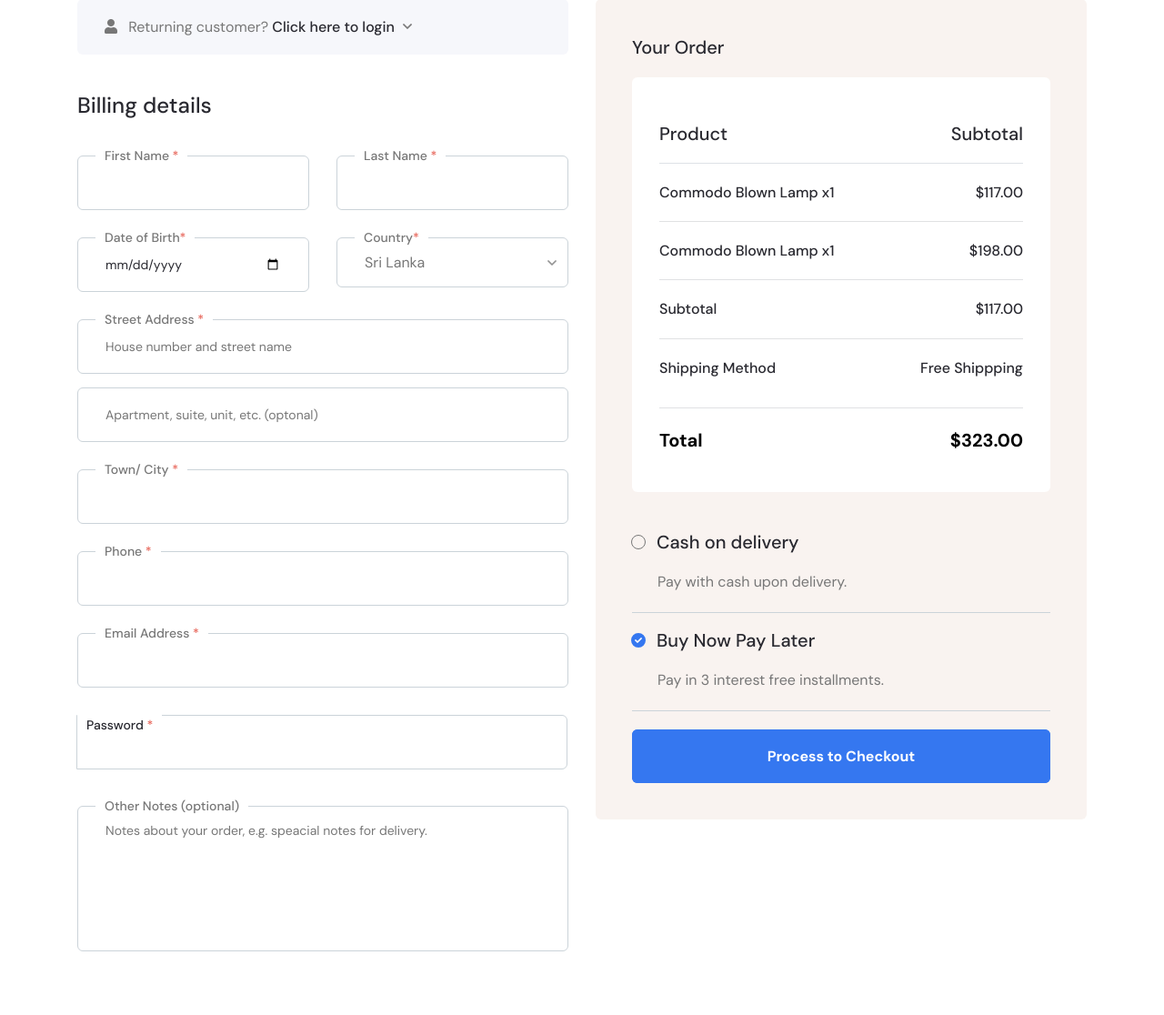
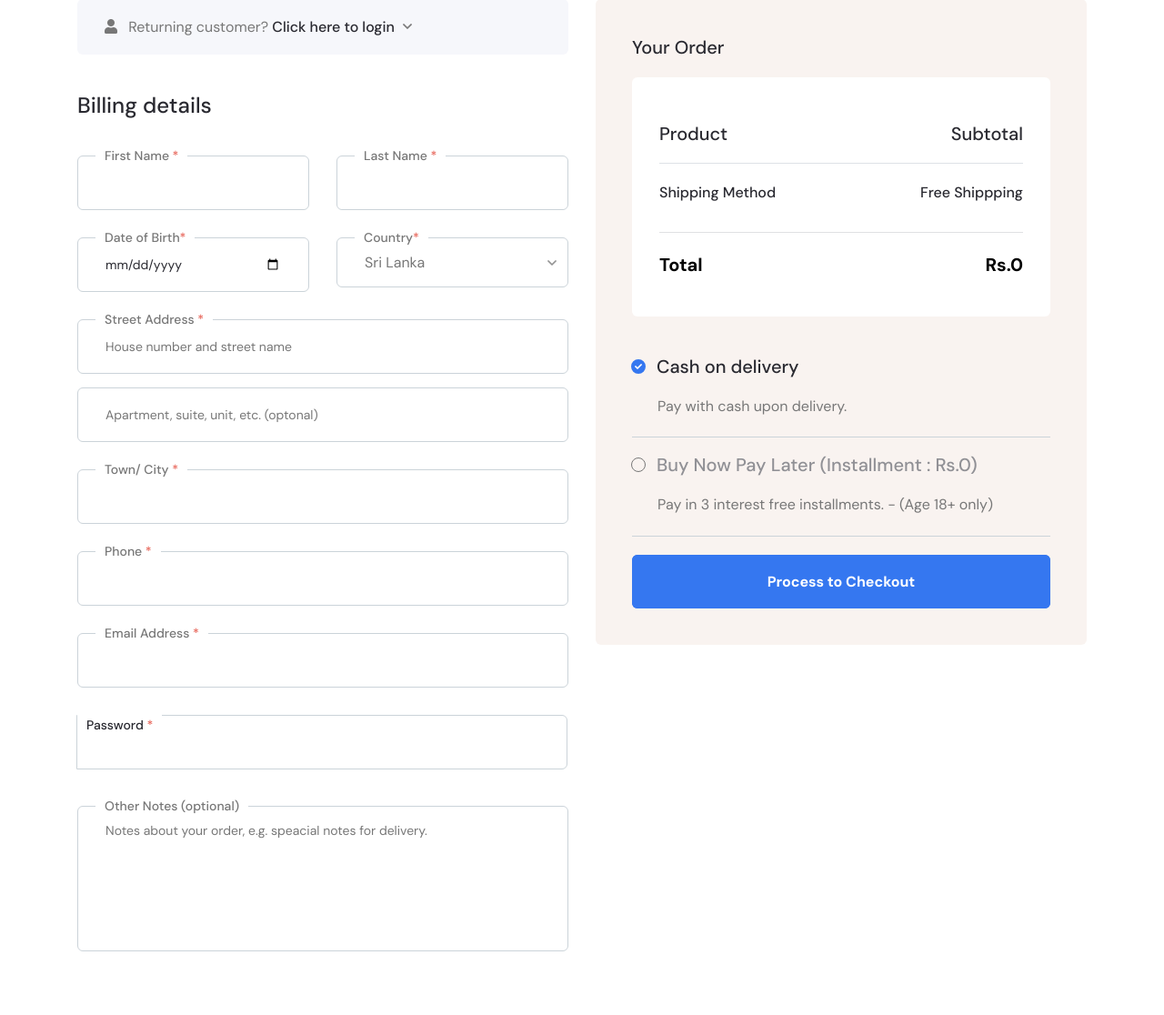
Before and after one commit to shyamanga96/bumbele-bee, a CodeIgniter app: page /bumble-bee/index.php/pages/checkout in a window 1280 px wide. Shown: the part 161-1277 px from the top of the page at 91% size. Run offline with CodeIgniter, Linux system fonts and the light colour scheme; some web fonts are replaced.

Commit message:
Checkout Func

```diff
--- a/application/controllers/Pages.php
+++ b/application/controllers/Pages.php
@@ -6,6 +6,7 @@ class Pages extends CI_Controller {
 	function __construct() {
 		parent::__construct();
 		$this->load->model('Admin_model');
+		$this->load->model('Customer_model');
 
 	}
 
@@ -91,6 +92,22 @@ class Pages extends CI_Controller {
 
 	public function checkout()
 	{
-		$this->load->view('checkout');
+		$user_data = $this->session->userdata();
+
+		$data['nodata']= 0;
+		$data['age'] = 0;
+
+		if (isset($user_data['customerId'])) {
+			$data['customer'] = $this->Customer_model->getCustomerDetailsById($user_data['customerId']);
+
+			$from = new DateTime($data['customer']->birthday);
+			$to   = new DateTime('today');
+
+			if ($from->diff($to)->y >=18) {
+				$data['age'] = 1;
+			}
+		}
+
+		$this->load->view('checkout',$data);
 	}
 }
--- a/application/models/Customer_model.php
+++ b/application/models/Customer_model.php
@@ -25,6 +25,14 @@ class Customer_model extends CI_Model {
    return $this->db->insert_id();
  }
 
+ public function getCustomerDetailsById($id)
+ {
+   $this->db->where('id', $id);
+   $query = $this->db->get('customers');
+
+   return $query->row();
+ }
+
 
 
 
--- a/application/views/checkout.php
+++ b/application/views/checkout.php
@@ -21,9 +21,10 @@
     <!-- Start Checkout Area  -->
     <div class="axil-checkout-area axil-section-gap">
         <div class="container">
-            <form action="#">
+            <form method="POST" action="<?php echo base_url(); ?>user/customerLoginCheck" >
                 <div class="row">
                     <div class="col-lg-6">
+                        <?php if (!isset($customer)) { ?>
                             <div class="axil-checkout-notice">
                                 <div class="axil-toggle-box">
                                     <div class="toggle-bar"><i class="fas fa-user"></i> Returning customer? <a href="javascript:void(0)" class="toggle-btn">Click here to login <i class="fas fa-angle-down"></i></a>
@@ -31,34 +32,32 @@
                                     <div class="axil-checkout-login toggle-open">
                                         <p>If you didn't Logged in, Please Log in first.</p>
                                         <div class="signin-box">
-                                        <div class="form-group">
-                                            <label>Email</label>
-                                            <input type="email" class="form-control" name="email">
-                                        </div>
-                                        <div class="form-group">
-                                            <label>Password</label>
-                                            <input type="password" class="form-control" name="password">
-                                        </div>
                                             <div class="form-group mb--0">
-                                            <button type="submit" class="axil-btn btn-bg-primary submit-btn">Sign In</button>
+                                               <a href="<?php echo base_url(); ?>sign-in"><button type="button" class="axil-btn btn-bg-primary submit-btn">Sign In</button></a>
                                            </div>
                                        </div>
                                    </div>
                                </div>
                            </div>
+                       <?php } ?>
+
                        <div class="axil-checkout-billing">
                         <h4 class="title mb--40">Billing details</h4>
                         <div class="row">
                             <div class="col-lg-6">
                                 <div class="form-group">
                                     <label>First Name <span>*</span></label>
-                                        <input type="text" id="first-name">
+                                    <input type="text" id="f_name" name="f_name" required value="<?php if (isset($customer)) {
+                                        echo $customer->f_name;
+                                    }  ?>">
                                 </div>
                             </div>
                             <div class="col-lg-6">
                                 <div class="form-group">
                                     <label>Last Name <span>*</span></label>
-                                        <input type="text" id="last-name">
+                                    <input type="text" id="l_name" name="l_name" required value="<?php if (isset($customer)) {
+                                        echo $customer->l_name;
+                                    }  ?>">
                                 </div>
                             </div>
                         </div>
@@ -67,47 +66,75 @@
                             <div class="col-lg-6">
                                 <div class="form-group">
                                     <label>Date of Birth<span>*</span></label>
-                                        <input type="date" id="first-name">
+                                    <input type="date" id="birthday" name="birthday" required value="<?php if (isset($customer)) {
+                                        echo $customer->birthday;
+                                    }  ?>">
                                 </div>
                             </div>
                             <div class="col-lg-6">
                                 <div class="form-group">
                                    <label>Country<span>*</span></label>
                                    <select id="country" name="country" required>
-                                        <option value="Sri Lanka" selected>Sri Lanka</option>
-                                        <option value="England">England</option>
-                                        <option value="New Zealand">New Zealand</option>
-                                        <option value="Switzerland">Switzerland</option>
-                                        <option value="United Kindom (UK)">United Kindom (UK)</option>
-                                        <option value="United States (USA)">United States (USA)</option>
+                                    <option value="Sri Lanka" <?php if (isset($customer)&& $customer->country == "Sri Lanka") {
+                                        echo "selected";
+                                    }  ?>>Sri Lanka</option>
+                                    <option value="England" <?php if (isset($customer)&& $customer->country == "England") {
+                                        echo "selected";
+                                    }  ?>>England</option>
+                                    <option value="New Zealand" <?php if (isset($customer)&& $customer->country == "New Zealand") {
+                                        echo "selected";
+                                    }  ?>>New Zealand</option>
+                                    <option value="Switzerland" <?php if (isset($customer)&& $customer->country == "Switzerland") {
+                                        echo "selected";
+                                    }  ?>>Switzerland</option>
+                                    <option value="United Kindom (UK)" <?php if (isset($customer)&& $customer->country == "United Kindom (UK)") {
+                                        echo "selected";
+                                    }  ?>>United Kindom (UK)</option>
+                                    <option value="United States (USA)" <?php if (isset($customer)&& $customer->country == "United States (USA)") {
+                                        echo "selected";
+                                    }  ?>>United States (USA)</option>
                                 </select>
                             </div>
                         </div>
                     </div>
                     <div class="form-group">
                         <label>Street Address <span>*</span></label>
-                            <input type="text" id="address1" class="mb--15" placeholder="House number and street name">
-                            <input type="text" id="address2" placeholder="Apartment, suite, unit, etc. (optonal)">
+                        <input type="text" id="address1" name="address1" class="mb--15" placeholder="House number and street name" required value="<?php if (isset($customer)) {
+                            echo $customer->address1;
+                        }  ?>">
+                        <input type="text" id="address2" name="address2" placeholder="Apartment, suite, unit, etc. (optonal)" required value="<?php if (isset($customer)) {
+                            echo $customer->address2;
+                        }  ?>">
                     </div>
                     <div class="form-group">
                         <label>Town/ City <span>*</span></label>
-                            <input type="text" id="town">
+                        <input type="text" id="city" name="city" required value="<?php if (isset($customer)) {
+                            echo $customer->city;
+                        }  ?>">
                     </div>
                     <div class="form-group">
                         <label>Phone <span>*</span></label>
-                            <input type="tel" id="phone">
+                        <input type="tel" id="contact_nu" name="contact_nu" required value="<?php if (isset($customer)) {
+                            echo $customer->contact_nu;
+                        }  ?>">
                     </div>
                     <div class="form-group">
                         <label>Email Address <span>*</span></label>
-                            <input type="email" id="email">
+                        <input type="email" id="email" name="email" required value="<?php if (isset($customer)) {
+                            echo $customer->email;
+                        }  ?>">
                     </div>
+                    <?php if (!isset($customer)) { ?>
                         <div class="form-group input-group">
                             <label>Password <span>*</span></label>
-                            <input type="email" id="email">
+                            <input type="password" id="password" name="password" required>
                         </div>
+                    <?php } ?>
                     <div class="form-group">
                         <label>Other Notes (optional)</label>
-                            <textarea id="notes" rows="2" placeholder="Notes about your order, e.g. speacial notes for delivery."></textarea>
+                        <textarea id="notes" name="notes" rows="2" placeholder="Notes about your order, e.g. speacial notes for delivery."><?php if (isset($customer)) {
+                            echo $customer->notes;
+                        }  ?></textarea>
                     </div>
                 </div>
             </div>
@@ -123,18 +150,12 @@
                                 </tr>
                             </thead>
                             <tbody>
+                             <?php foreach ($this->cart->contents() as $item) { ?>
                                 <tr class="order-product">
-                                        <td>Commodo Blown Lamp <span class="quantity">x1</span></td>
-                                        <td>$117.00</td>
+                                    <td><?php echo $item['name']; ?> <span class="quantity"><strong>x <?php echo $item['qty']; ?></strong></span></td>
+                                    <td>Rs.<?php echo $item['qty']*$item['price']; ?></td>
                                 </tr>
-                                    <tr class="order-product">
-                                        <td>Commodo Blown Lamp <span class="quantity">x1</span></td>
-                                        <td>$198.00</td>
-                                    </tr>
-                                    <tr class="order-subtotal">
-                                        <td>Subtotal</td>
-                                        <td>$117.00</td>
-                                    </tr>
+                            <?php } ?>
                             <tr class="order-shipping">
                                 <td colspan="2">
                                     <div class="shipping-amount">
@@ -145,7 +166,7 @@
                             </tr>
                             <tr class="order-total">
                                 <td>Total</td>
-                                        <td class="order-total-amount">$323.00</td>
+                                <td class="order-total-amount">Rs.<?php echo number_format($this->cart->total()); ?></td>
                             </tr>
                         </tbody>
                     </table>
@@ -153,17 +174,21 @@
                 <div class="order-payment-method">
                     <div class="single-payment">
                         <div class="input-group">
-                                    <input type="radio" id="radio5" name="payment">
+                            <input type="radio" id="radio5" name="payment" checked>
                             <label for="radio5">Cash on delivery</label>
                         </div>
                         <p>Pay with cash upon delivery.</p>
                     </div>
                     <div class="single-payment">
                         <div class="input-group">
-                                    <input type="radio" id="radio4" name="payment" checked>
-                                    <label for="radio4">Buy Now Pay Later</label>
+                            <input type="radio" id="radio4" name="payment" <?php if ($age === 0) {
+                                echo "disabled";
+                            }  ?>>
+                            <label for="radio4" style="<?php if ($age === 0) {
+                                echo "color: #909095 !important;";
+                            }  ?>">Buy Now Pay Later (Installment : Rs.<?php echo number_format($this->cart->total()/3); ?>)</label>
                         </div>
-                                <p>Pay in 3 interest free installments.</p>
+                        <p>Pay in 3 interest free installments. - (Age 18+ only)</p>
                     </div>
 
                 </div>
--- a/application/views/include/header.php
+++ b/application/views/include/header.php
@@ -6,10 +6,10 @@
         <div class="container">
           <div class="header-navbar">
             <div class="header-brand">
-              <a href="index-2.html" class="logo logo-dark">
+              <a href="<?php echo base_url(); ?>" class="logo logo-dark">
                 <img src="<?php echo base_url(); ?>application_res/images/logo/logo.png" alt="Site Logo">
               </a>
-              <a href="index-2.html" class="logo logo-light">
+              <a href="<?php echo base_url(); ?>" class="logo logo-light">
                 <img src="<?php echo base_url(); ?>application_res/images/logo/logo-light.png" alt="Site Logo">
               </a>
             </div>
@@ -18,7 +18,7 @@
               <nav class="mainmenu-nav">
                 <button class="mobile-close-btn mobile-nav-toggler"><i class="fas fa-times"></i></button>
                 <div class="mobile-nav-brand">
-                  <a href="index-2.html" class="logo">
+                  <a href="<?php echo base_url(); ?>" class="logo">
                     <img src="<?php echo base_url(); ?>application_res/images/logo/logo.png" alt="Site Logo">
                   </a>
                 </div>
```
Also changed, not shown: application/controllers/User.php (+5 -2 lines). Lines whose indentation alone changed are shown as unchanged.
